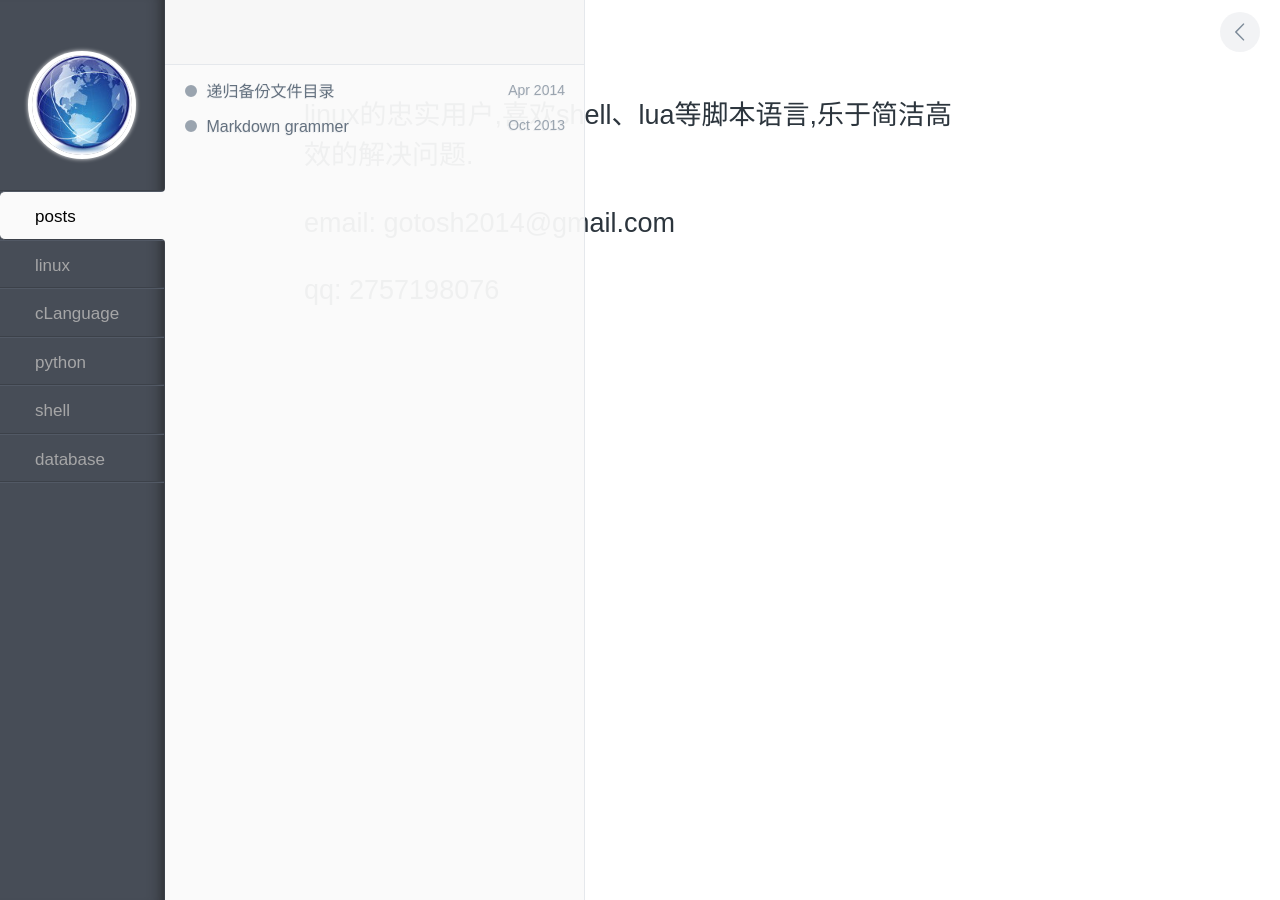
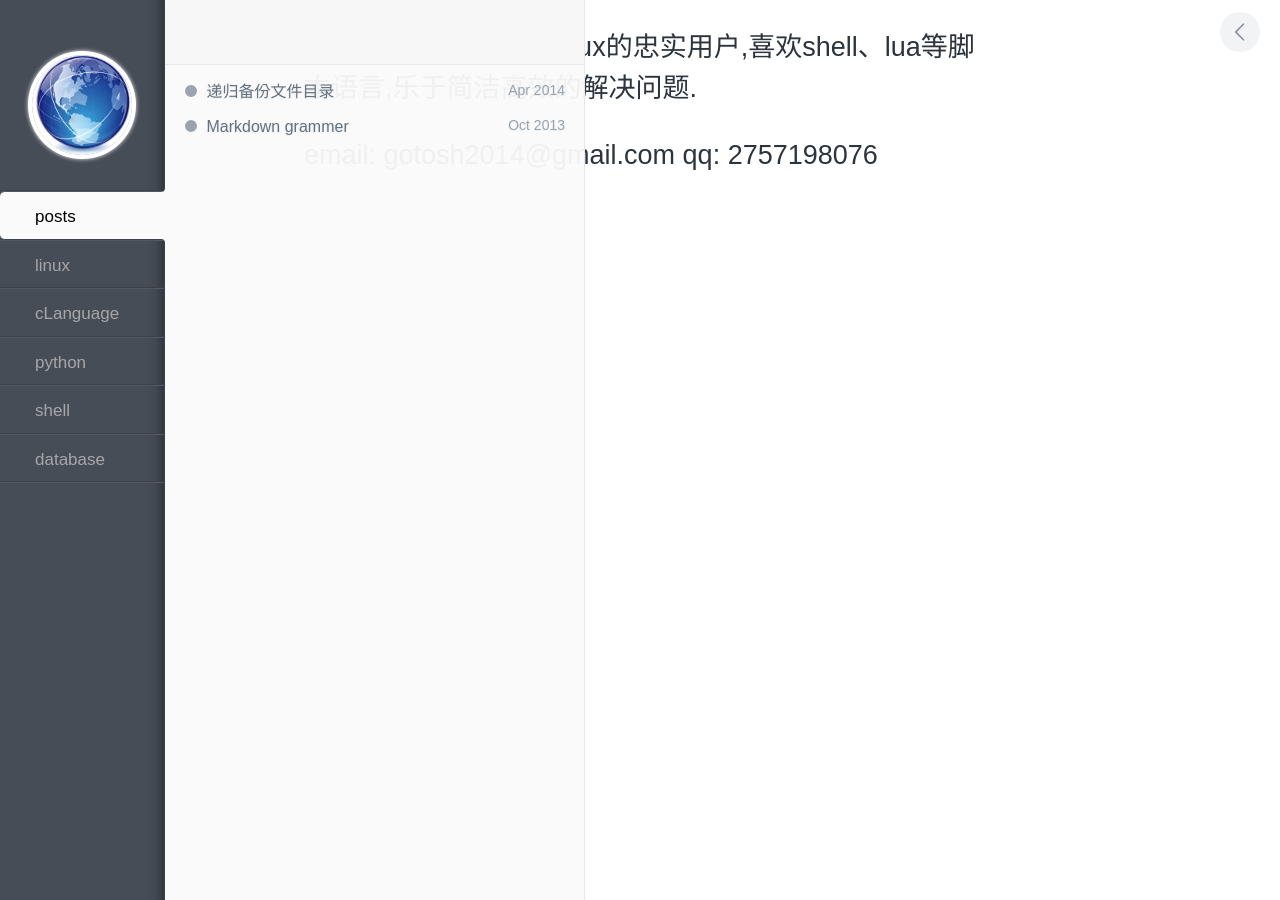
Before and after one commit to segcoredump/segdump.github.io, a Jekyll site: the page built from index.html, in a window 1280 px wide. Built offline with Jekyll 4.4.1, drawn with Linux system fonts in a browser that asks for light colours; nearby versions of some CDN libraries; library files that are not in the unit come from our copies; Markdown is read by kramdown in place of the engine named in the settings; the list of posts is cut into pages by our own code; some of the changed lines change nothing that is shown.

Commit message:
about me

```diff
--- a/index.html
+++ b/index.html
@@ -5,10 +5,10 @@
 
 <article id="post__content">
   <h2 id="post__title">
-  	<p>Focus on C ,Server.</p>
-	<p>linux的忠实用户,喜欢shell、lua等脚本语言,乐于简洁高效的解决问题.</p>
+  	<p>Focus on C ,Server.
+	   linux的忠实用户,喜欢shell、lua等脚本语言,乐于简洁高效的解决问题.</p>
 
 	<p></p>
-	<p>email: gotosh2014@gmail.com</p>
-	<p>qq: 2757198076</p></h2>
+	<p>email: gotosh2014@gmail.com
+	   qq: 2757198076</p></h2>
 </article> <!-- end #post__content -->
```
